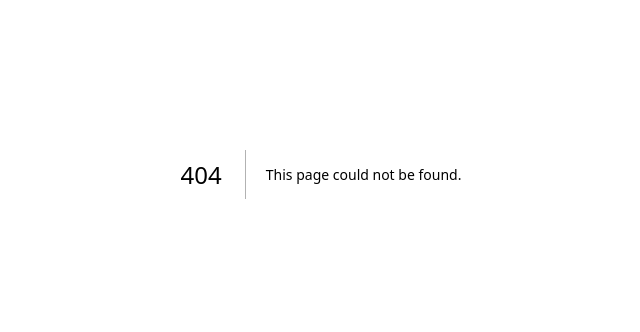
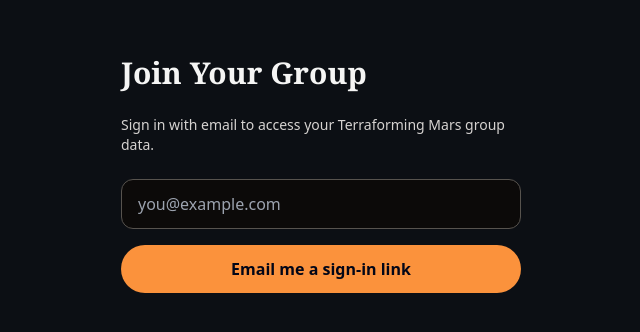
Before and after one commit to Fochizzy/terraforming-mars-stats, a Next.js app: page /login in a window 1280 px wide. Before the commit this address had no page. Shown: the part 226-558 px from the top of the page, without its empty margins (319-959 px from the left). Built offline with nearby package versions, Linux system fonts and the light colour scheme; no server answers.

Commit message:
feat: add Supabase auth shell and protected routing

```diff
--- /dev/null
+++ b/src/app/(auth)/login/page.tsx
@@ -0,0 +1,13 @@
+import { LoginForm } from '@/features/auth/login-form';
+
+export default function LoginPage() {
+  return (
+    <main className="mx-auto flex min-h-screen max-w-md flex-col justify-center gap-6 px-6 py-12 text-stone-100">
+      <h1 className="font-serif text-3xl font-bold">Join Your Group</h1>
+      <p className="text-sm text-stone-300">
+        Sign in with email to access your Terraforming Mars group data.
+      </p>
+      <LoginForm />
+    </main>
+  );
+}
--- /dev/null
+++ b/src/features/auth/login-form.tsx
@@ -0,0 +1,52 @@
+'use client';
+
+import { useState } from 'react';
+import { createSupabaseBrowserClient } from '@/lib/supabase/browser';
+
+type LoginStatus = 'idle' | 'sent' | 'error';
+
+export function LoginForm() {
+  const [email, setEmail] = useState('');
+  const [status, setStatus] = useState<LoginStatus>('idle');
+
+  async function onSubmit(event: React.FormEvent<HTMLFormElement>) {
+    event.preventDefault();
+
+    const supabase = createSupabaseBrowserClient();
+    const { error } = await supabase.auth.signInWithOtp({
+      email,
+      options: {
+        emailRedirectTo: `${window.location.origin}/profile`,
+      },
+    });
+
+    setStatus(error ? 'error' : 'sent');
+  }
+
+  return (
+    <form className="flex flex-col gap-4" onSubmit={onSubmit}>
+      <input
+        required
+        className="rounded-xl border border-stone-600 bg-stone-950 px-4 py-3"
+        type="email"
+        value={email}
+        onChange={(event) => setEmail(event.target.value)}
+        placeholder="you@example.com"
+      />
+      <button
+        className="rounded-full bg-orange-400 px-5 py-3 font-semibold text-slate-950"
+        type="submit"
+      >
+        Email me a sign-in link
+      </button>
+      {status === 'sent' ? (
+        <p className="text-sm text-emerald-300">
+          Check your email for a magic link.
+        </p>
+      ) : null}
+      {status === 'error' ? (
+        <p className="text-sm text-red-300">Could not send sign-in link.</p>
+      ) : null}
+    </form>
+  );
+}
--- /dev/null
+++ b/src/features/auth/route-guards.ts
@@ -0,0 +1,12 @@
+export const protectedPrefixes = [
+  '/profile',
+  '/group',
+  '/insights',
+  '/log-game',
+] as const;
+
+export function isProtectedPath(pathname: string) {
+  return protectedPrefixes.some(
+    (prefix) => pathname === prefix || pathname.startsWith(`${prefix}/`),
+  );
+}
--- /dev/null
+++ b/src/lib/env.ts
@@ -0,0 +1,12 @@
+import { z } from 'zod';
+
+const publicEnvSchema = z.object({
+  NEXT_PUBLIC_SUPABASE_URL: z.string().url(),
+  NEXT_PUBLIC_SUPABASE_PUBLISHABLE_KEY: z.string().min(1),
+});
+
+export const publicEnv = publicEnvSchema.parse({
+  NEXT_PUBLIC_SUPABASE_URL: process.env.NEXT_PUBLIC_SUPABASE_URL,
+  NEXT_PUBLIC_SUPABASE_PUBLISHABLE_KEY:
+    process.env.NEXT_PUBLIC_SUPABASE_PUBLISHABLE_KEY,
+});
--- /dev/null
+++ b/src/lib/supabase/browser.ts
@@ -0,0 +1,9 @@
+import { createBrowserClient } from '@supabase/ssr';
+import { publicEnv } from '@/lib/env';
+
+export function createSupabaseBrowserClient() {
+  return createBrowserClient(
+    publicEnv.NEXT_PUBLIC_SUPABASE_URL,
+    publicEnv.NEXT_PUBLIC_SUPABASE_PUBLISHABLE_KEY,
+  );
+}
```
Also changed, not shown: middleware.ts (added, +24 -0 lines), src/lib/supabase/middleware.ts (added, +36 -0 lines), src/lib/supabase/server.ts (added, +28 -0 lines), 1 other file (tests, documents, lock files or other folders).
